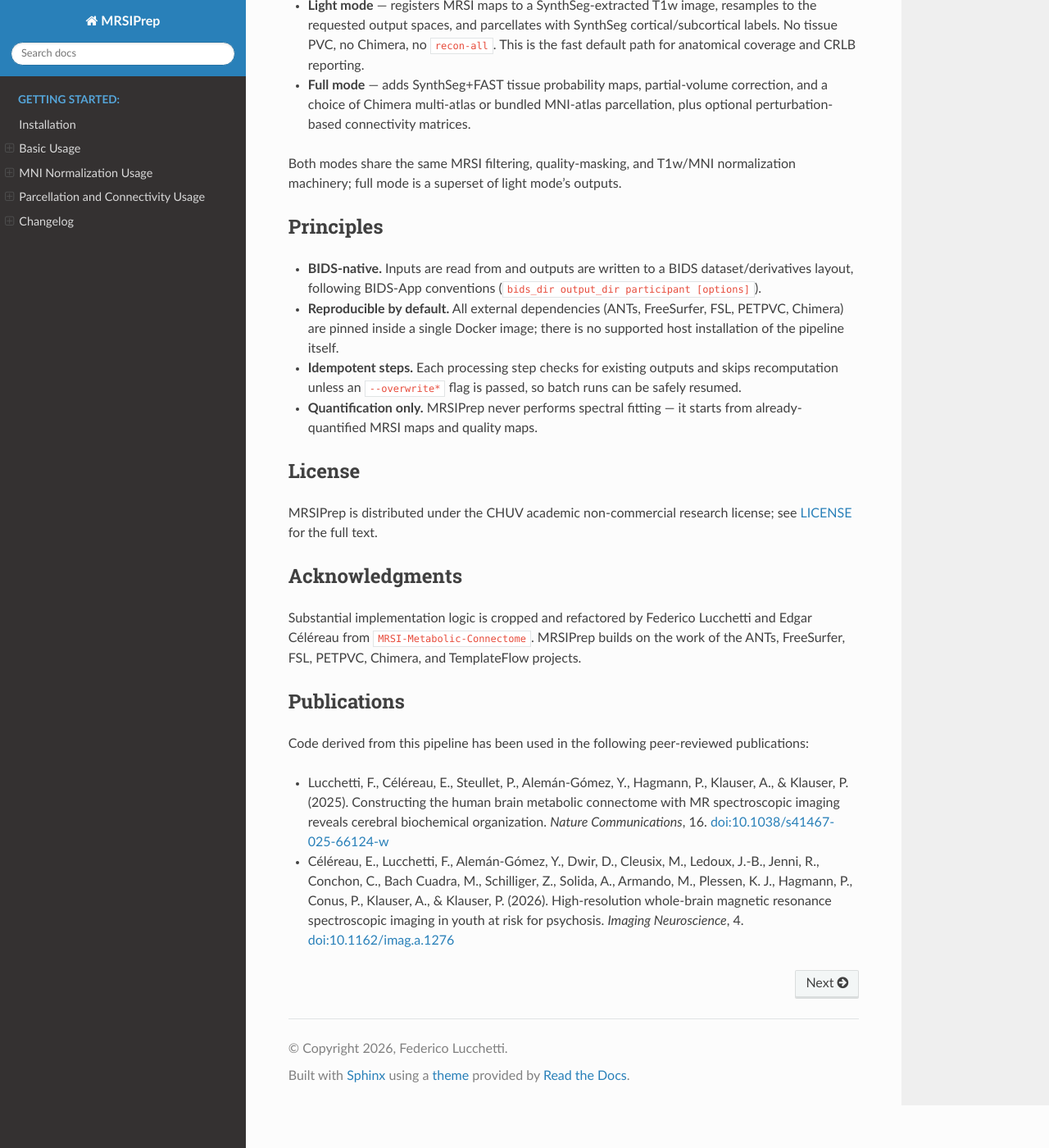
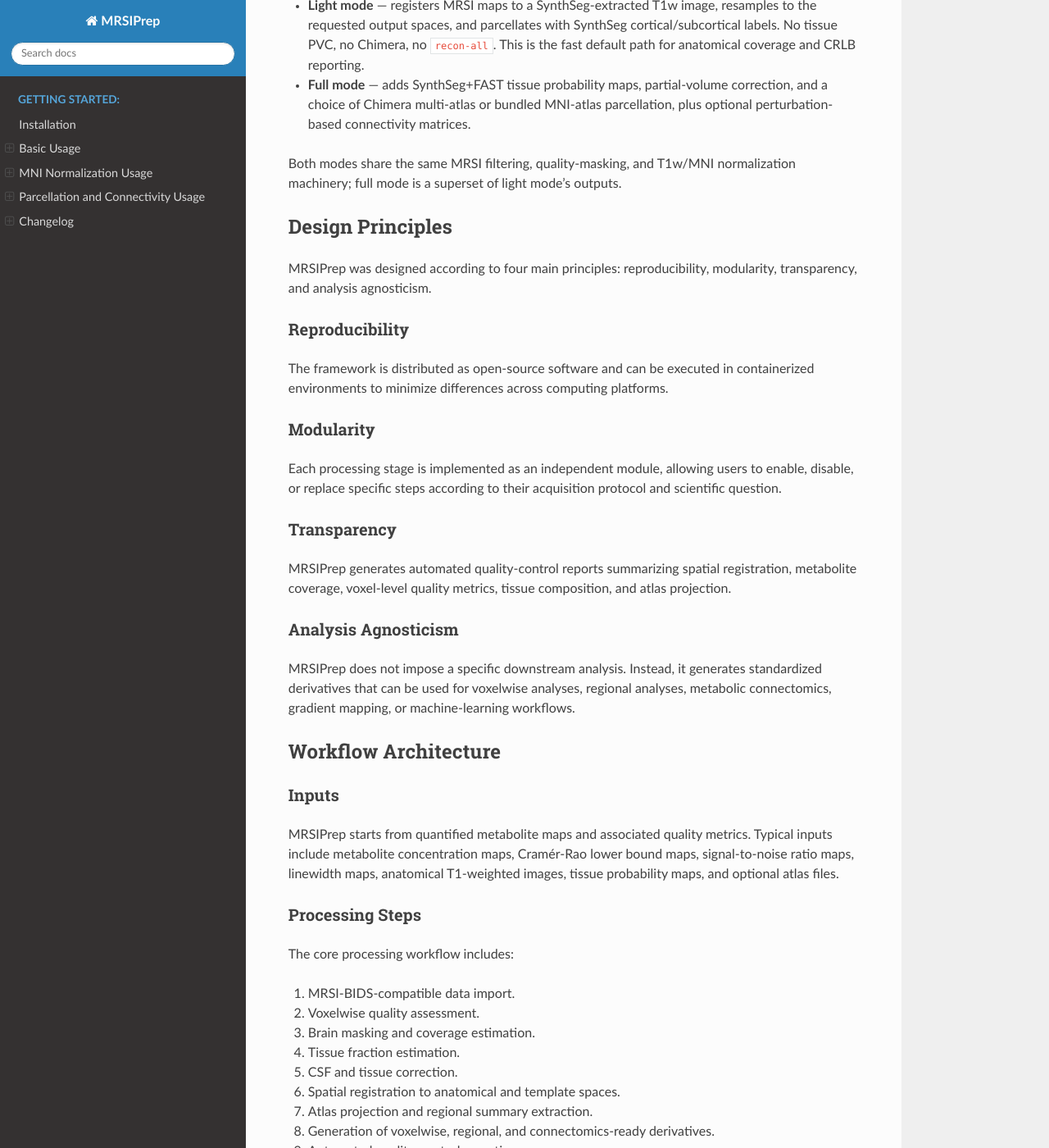
Before and after one commit to MRSI-Psychosis-UP/mrsiprep, a Sphinx documentation site: the page built from docs/index.md, in a window 1280 px wide and 1400 px high, scrolled down 878 px. Shown: the whole window at 82% size. Built offline with Sphinx 7.4.7 and the Read the Docs theme 3.1.0, drawn with Linux system fonts in a browser that asks for light colours; some of the changed text lies outside the part shown.

Commit message:
Overview description

```diff
--- a/docs/index.md
+++ b/docs/index.md
@@ -42,19 +42,65 @@ MRSIPrep runs in one of two modes, selected with `--mode`:
 Both modes share the same MRSI filtering, quality-masking, and T1w/MNI
 normalization machinery; full mode is a superset of light mode's outputs.
 
-## Principles
+## Design Principles
 
-- **BIDS-native.** Inputs are read from and outputs are written to a BIDS
-  dataset/derivatives layout, following BIDS-App conventions (`bids_dir
-  output_dir participant [options]`).
-- **Reproducible by default.** All external dependencies (ANTs, FreeSurfer,
-  FSL, PETPVC, Chimera) are pinned inside a single Docker image; there is no
-  supported host installation of the pipeline itself.
-- **Idempotent steps.** Each processing step checks for existing outputs and
-  skips recomputation unless an `--overwrite*` flag is passed, so batch runs
-  can be safely resumed.
-- **Quantification only.** MRSIPrep never performs spectral fitting — it
-  starts from already-quantified MRSI maps and quality maps.
+MRSIPrep was designed according to four main principles: reproducibility,
+modularity, transparency, and analysis agnosticism.
+
+### Reproducibility
+
+The framework is distributed as open-source software and can be executed in
+containerized environments to minimize differences across computing
+platforms.
+
+### Modularity
+
+Each processing stage is implemented as an independent module, allowing
+users to enable, disable, or replace specific steps according to their
+acquisition protocol and scientific question.
+
+### Transparency
+
+MRSIPrep generates automated quality-control reports summarizing spatial
+registration, metabolite coverage, voxel-level quality metrics, tissue
+composition, and atlas projection.
+
+### Analysis Agnosticism
+
+MRSIPrep does not impose a specific downstream analysis. Instead, it
+generates standardized derivatives that can be used for voxelwise analyses,
+regional analyses, metabolic connectomics, gradient mapping, or
+machine-learning workflows.
+
+## Workflow Architecture
+
+### Inputs
+
+MRSIPrep starts from quantified metabolite maps and associated quality
+metrics. Typical inputs include metabolite concentration maps, Cramér-Rao
+lower bound maps, signal-to-noise ratio maps, linewidth maps, anatomical
+T1-weighted images, tissue probability maps, and optional atlas files.
+
+### Processing Steps
+
+The core processing workflow includes:
+
+1. MRSI-BIDS-compatible data import.
+2. Voxelwise quality assessment.
+3. Brain masking and coverage estimation.
+4. Tissue fraction estimation.
+5. CSF and tissue correction.
+6. Spatial registration to anatomical and template spaces.
+7. Atlas projection and regional summary extraction.
+8. Generation of voxelwise, regional, and connectomics-ready derivatives.
+9. Automated quality-control reporting.
+
+## Quality-Control Framework
+
+MRSIPrep summarizes quality at the voxel, regional, and subject levels.
+Voxel inclusion can be based on metabolite-specific criteria such as
+linewidth, signal-to-noise ratio, Cramér-Rao lower bounds, tissue
+composition, and spatial coverage.
 
 ## License
 
```
Also changed, not shown: README.md (+21 -0 lines).
